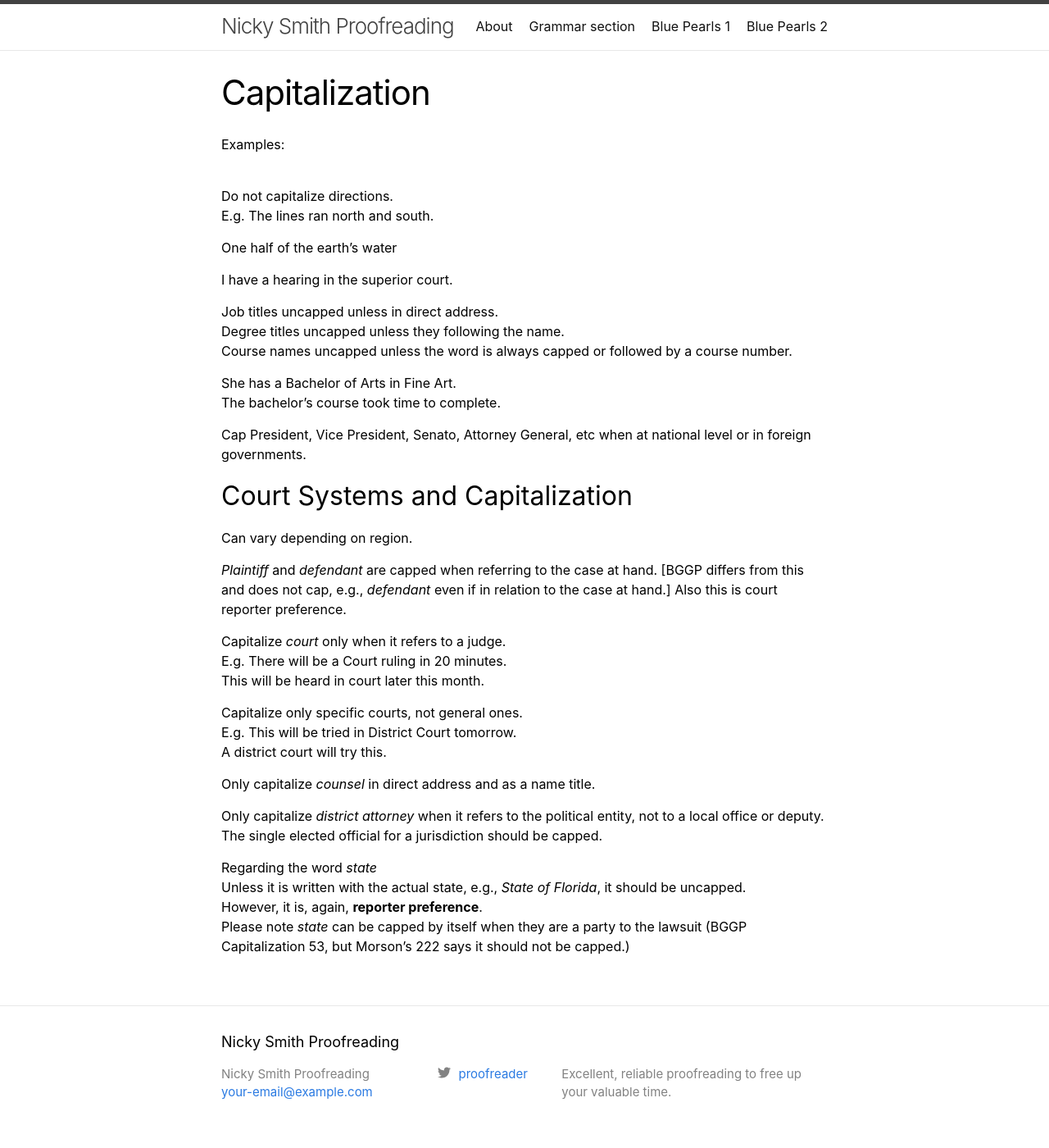
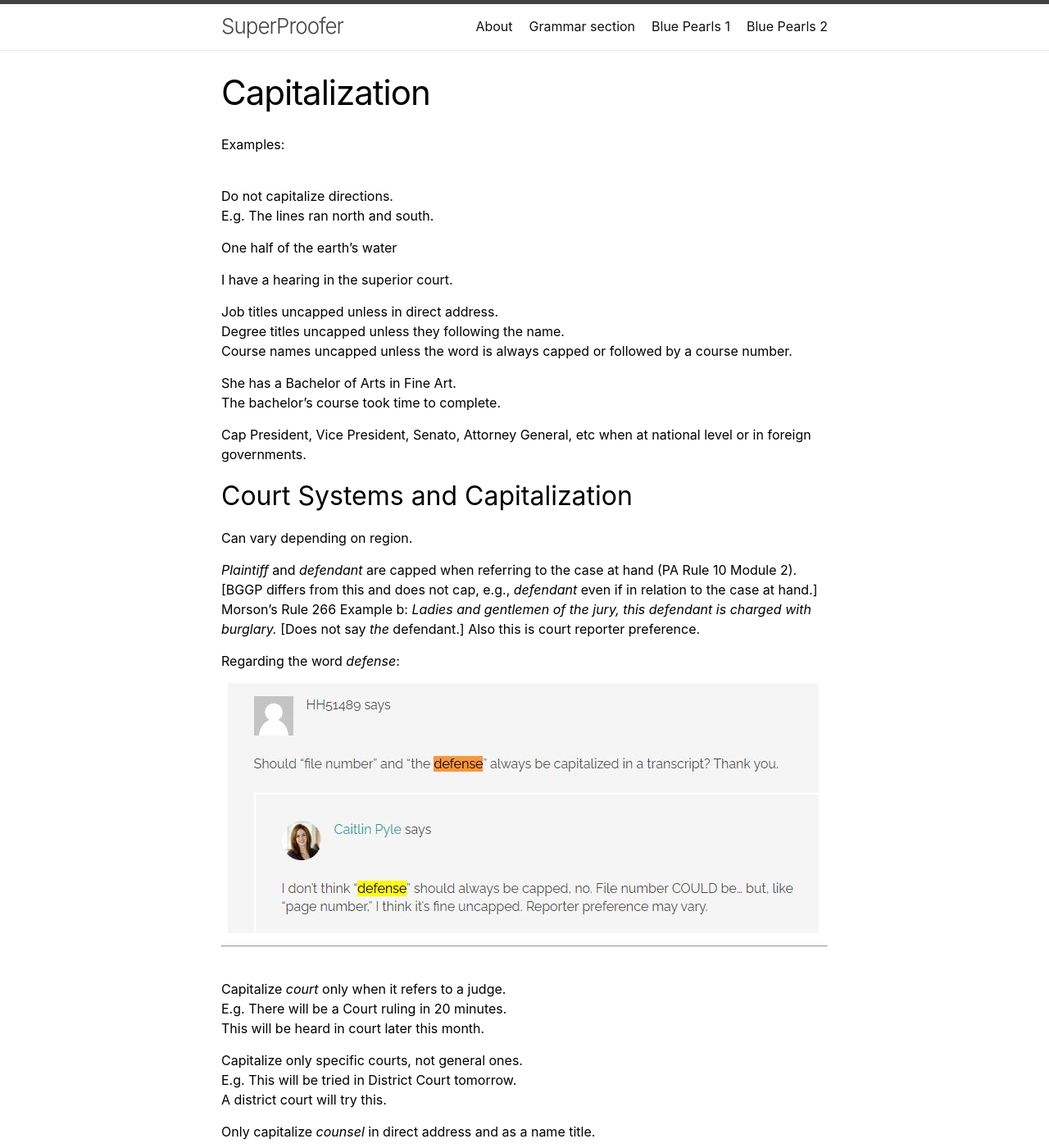
Before and after one commit to NickPax/my-website, a Jekyll site: the page built from _structures/capitalization.md, in a window 1280 px wide and 1400 px high. Shown: the whole window at 82% size. Built offline with Jekyll 4.4.1, drawn with Linux system fonts in a browser that asks for light colours; some of the changed text lies outside the part shown.

Commit message:
superproofer

```diff
--- a/_config.yml
+++ b/_config.yml
@@ -17,21 +17,22 @@
 # you will see them accessed via {{ site.title }}, {{ site.email }}, and so on.
 # You can create any custom variable you would like, and they will be accessible
 # in the templates via {{ site.myvariable }}.
-
-title: Nicky Smith Proofreading
+# You goof it; we proof it!
+title: SuperProofer
 email: your-email@example.com
 description: >- # this means to ignore newlines until "baseurl:"
   Excellent, reliable proofreading to free up your valuable time.
+
 baseurl: "/my-website" # the subpath of your site, e.g. /blog
 url: "https://nickpax.github.io" # the base hostname & protocol for your site, e.g. http://example.com
-twitter_username: proofreader
+twitter_username:
 github_username:
 
 # Build settings
 # Removed Minima theme and now using regular theme
 # theme: minima
-plugins:
-  - jekyll-feed
+# plugins:
+#  - jekyll-feed
 
 
 # Exclude from processing.
--- a/_structures/capitalization.md
+++ b/_structures/capitalization.md
@@ -26,7 +26,17 @@ Cap President, Vice President, Senato, Attorney General, etc when at national le
 Can vary depending on region.
 
 
-*Plaintiff* and *defendant* are capped when referring to the case at hand. [BGGP differs from this and does not cap, e.g., *defendant* even if in relation to the case at hand.]  Also this is court reporter preference.
+*Plaintiff* and *defendant* are capped when referring to the case at hand (PA Rule 10 Module 2). [BGGP differs from this and does not cap, e.g., *defendant* even if in relation to the case at hand.]
+Morson's Rule 266 Example b: *Ladies and gentlemen of the jury, this defendant is charged with burglary.* [Does not say *the* defendant.]
+Also this is court reporter preference.
+
+Regarding the word *defense*:
+
+![From PA Module 2]({{ site.baseurl }}/assets/images/cap defense.jpg)
+
+---
+
+<br/>
 
 Capitalize *court* only when it refers to a judge.
 E.g. There will be a Court ruling in 20 minutes.
```
Also changed, not shown: other parts of _structures/capitalization.md (+3 -1 lines), _structures/the-comma.md (+3 -1 lines), assets/images/cap defense.JPG (added), assets/images/direct-address-comma.JPG (added), assets/images/margie-caps.JPG (added).
